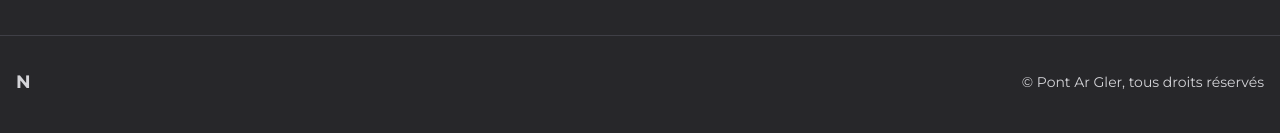
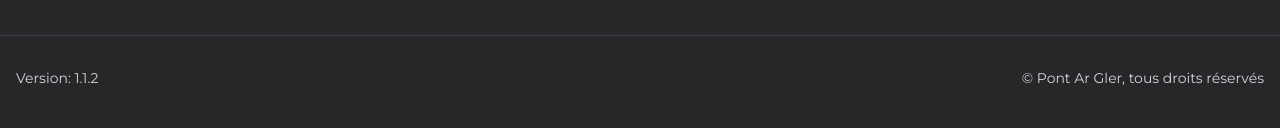
Before and after one commit to pontagler/jpag, an Angular app: page / in a window 1280 px wide. Shown: the part 2196-2329 px from the top of the page. Built offline with nearby package versions, Linux system fonts and the light colour scheme; no server answers; a small style sheet from the web is missing.

Commit message:
version fix

```diff
--- a/src/app/shared/footer/footer.component.html
+++ b/src/app/shared/footer/footer.component.html
@@ -50,7 +50,7 @@
   <div class="container mx-auto px-4 mt-8 pt-8 border-t border-zinc-700 text-sm">
     <div class="flex justify-between items-center flex-col md:flex-row">
       <div class="text-sm">
-        <span class="font-bold text-lg">N</span>
+        <span class="text-sm">Version: {{version}}</span>
       </div>
       <div class="mt-4 md:mt-0">
         © Pont Ar Gler, tous droits réservés
--- a/src/app/shared/footer/footer.component.ts
+++ b/src/app/shared/footer/footer.component.ts
@@ -7,5 +7,5 @@ import { Component } from '@angular/core';
   styleUrl: './footer.component.scss'
 })
 export class FooterComponent {
-
+version:any = '1.1.2'
 }
```
